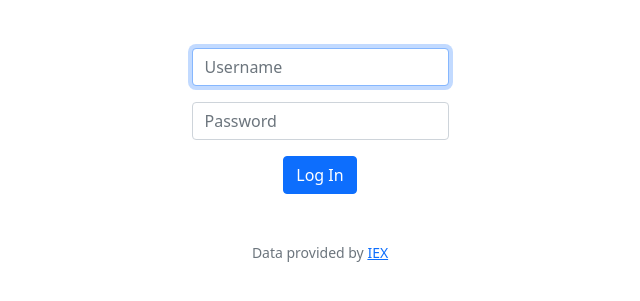
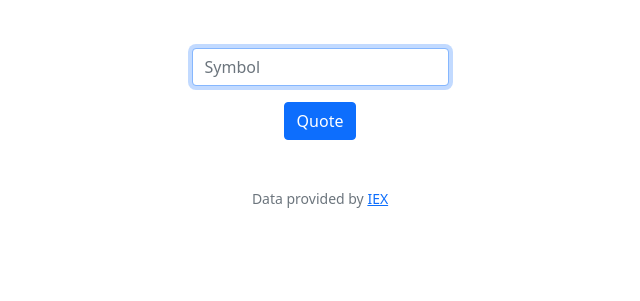
Before and after one commit to Lurenjia-26/CS50-2023-Solutions, a Flask app: page /quote in a window 1280 px wide. Shown: the part 76-377 px from the top of the page, without its empty margins (320-960 px from the left). Run offline with Flask 3, Linux system fonts and the light colour scheme; the visitor is signed in with stand-in values (Sample User, id 1); some libraries are stand-ins or nearby versions.

Commit message:
Sun, Aug 13, 2023, 5:06 PM +08:00

```diff
--- a/pset9/finance/app.py
+++ b/pset9/finance/app.py
@@ -115,7 +115,7 @@ def quote():
         if not quotes:
             return apology("invalid symbol", 400)
 
-        return render_template("quote.html", quotes=quotes)
+        return render_template("quoted.html", quotes=quotes)
 
     # User reached route via GET (as by clicking a link or via redirect)
     else:
--- a/pset9/finance/templates/quote.html
+++ b/pset9/finance/templates/quote.html
@@ -7,11 +7,8 @@
 {% block main %}
     <form action="/quote" method="post">
         <div class="mb-3">
-            <input autocomplete="off" autofocus class="form-control mx-auto w-auto" id="username" name="username" placeholder="Username" type="text">
+            <input autocomplete="off" autofocus class="form-control mx-auto w-auto" name="symbol" placeholder="Symbol" type="text">
         </div>
-        <div class="mb-3">
-            <input class="form-control mx-auto w-auto" id="password" name="password" placeholder="Password" type="password">
-        </div>
-        <button class="btn btn-primary" type="submit">Log In</button>
+        <button class="btn btn-primary" type="submit">Quote</button>
     </form>
 {% endblock %}
```
Also changed, not shown: pset9/finance/templates/quoted.html (added, +9 -0 lines).
